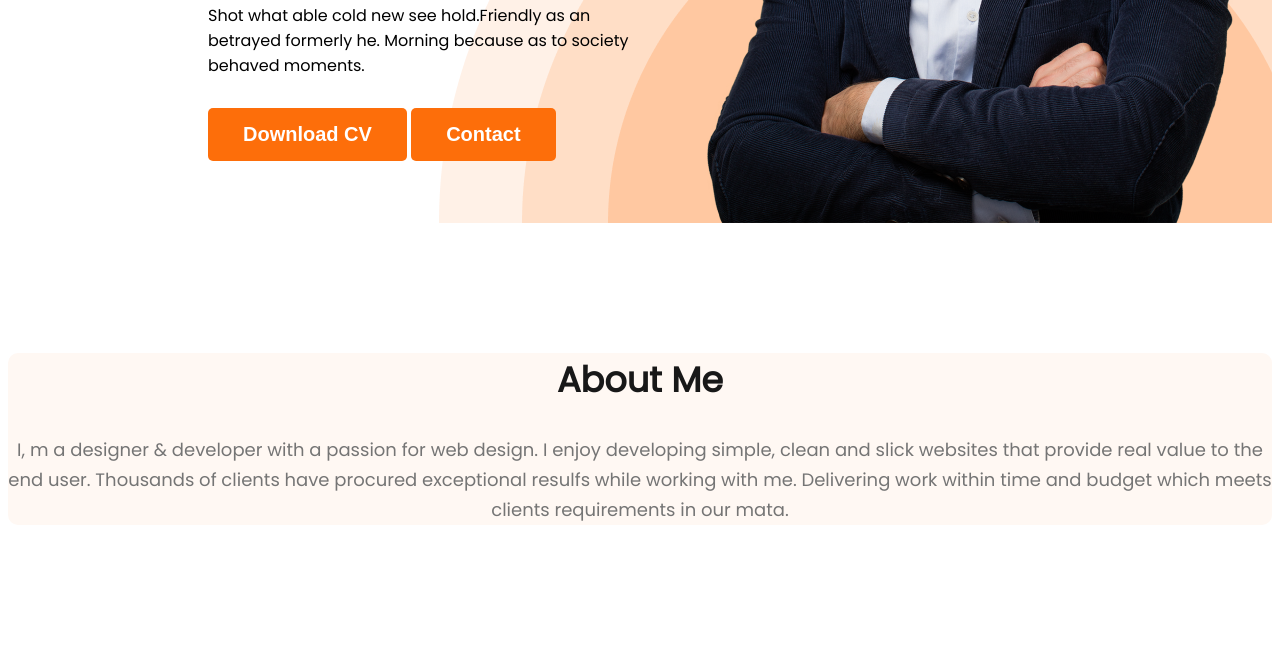
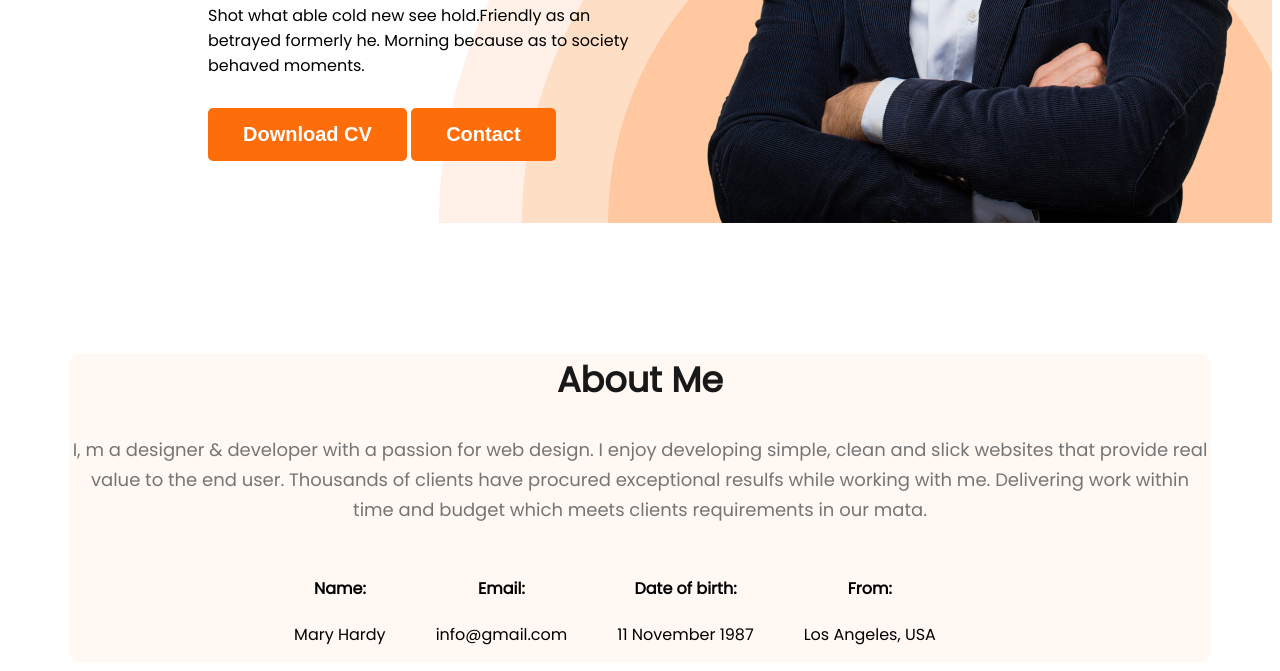
Before and after one commit to linux44gh6/webDeveloper-portfolio, a plain HTML site: page index.html in a window 1280 px wide. Shown: the part 634-1305 px from the top of the page. Before the commit the page ends 1177 px from the top, so only its background shows below. Drawn offline with Linux system fonts and the light colour scheme; a web font is replaced by a local one.

Commit message:
add about informetion

```diff
--- a/index.html
+++ b/index.html
@@ -34,6 +34,24 @@
         <section class="about">
             <h1 class="section-title">About Me</h1>
             <p class="section-discription">I, m a designer & developer with a passion for web design. I enjoy developing simple, clean and slick websites that provide real value to the end user. Thousands of clients have procured exceptional resulfs while working with me. Delivering work within time and budget which meets clients requirements in our mata.</p>
+            <div class="about-info-container">
+                <div class="about-info">
+                    <h4 class="info-title">Name:</h4>
+                    <p class="info-discription"> Mary Hardy </p>
+                </div>
+                <div class="about-info">
+                    <h4 class="info-title">Email:</h4>
+                    <p class="info-discription">info@gmail.com</p>
+                </div>
+                <div class="about-info">
+                    <h4 class="info-title">Date of birth:</h4>
+                    <p class="info-discription">11 November 1987</p>
+                </div>
+                <div class="about-info">
+                    <h4 class="info-title">From:</h4>
+                    <p class="info-discription">Los Angeles, USA</p>
+                </div>
+            </div>
         </section>
     </main>
     <footer>
--- a/sytele/portfolio.css
+++ b/sytele/portfolio.css
@@ -28,6 +28,7 @@ font-weight: 700;
     font-size: 18px;
     font-weight: 400;
     line-height: 30px; /* 166.667% */
+    margin-bottom: 30px;
 }
 /* deploy css on website */
 h1{
@@ -88,8 +89,21 @@ margin-top: 0px;
 margin-bottom: 30px;
 }
 /* main seciton desing */
+main{
+    max-width: 1140px;
+    margin: 0 auto;
+}
 .about{
     border-radius: 10px;
 background: #FFF8F3;
 margin-top: 130px;
 }
+.about-info-container{
+    display: flex;
+    justify-content: center;
+    margin-top: 0px;
+}
+.about-info{
+    text-align: center;
+    margin-right: 50px;
+}
```
